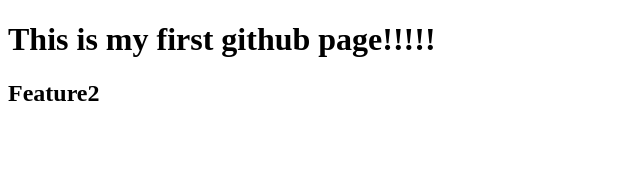
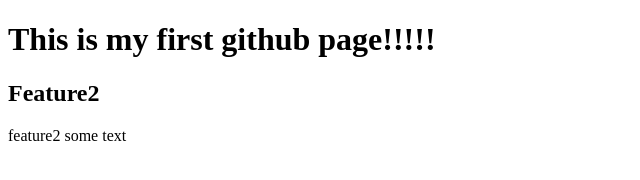
Before and after one commit to FlyaginAS/pre-markdown, a plain HTML site: page index.html in a window 1280 px wide. Shown: the whole page, without its empty margins (0-640 px from the left). Drawn offline with Linux system fonts and the light colour scheme.

Commit message:
add some text feature2

```diff
--- a/index.html
+++ b/index.html
@@ -8,5 +8,6 @@
   <body>
     <h1>This is my first github page!!!!!</h1>
     <h2>Feature2</h2>
+    <p>feature2 some text</p>
   </body>
 </html>
```
